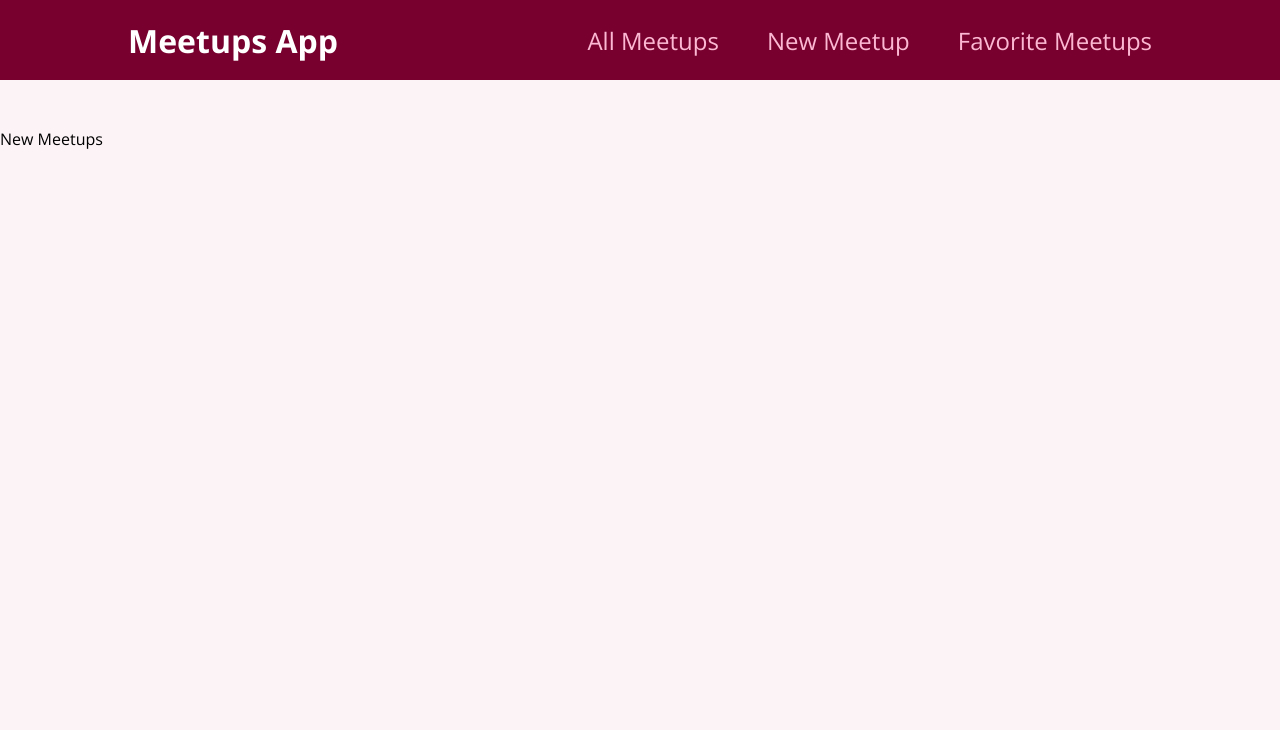
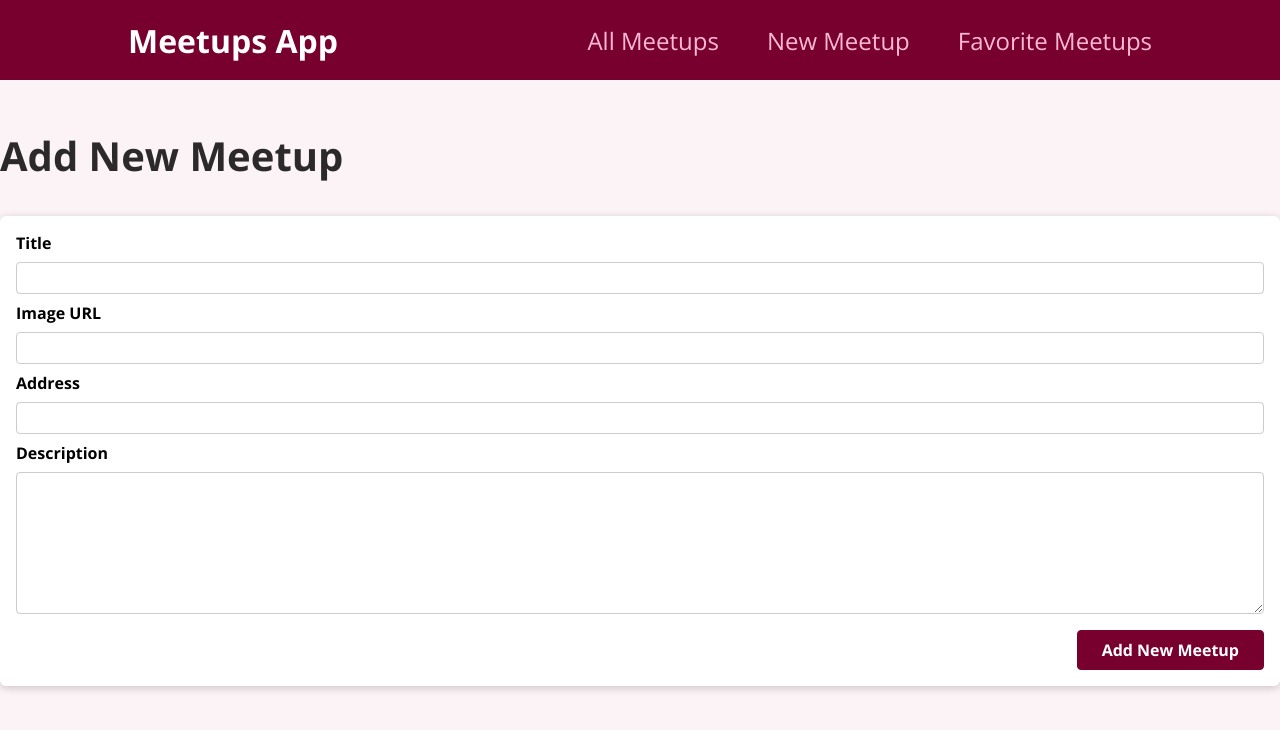
Before and after one commit to Hano1388/react-meetups-app, a React (Create React App) app: page /new in a window 1280 px wide. Shown: the top 730 px of the page. Built offline with nearby package versions, Linux system fonts and the light colour scheme.

Commit message:
add NewMeetupForm

```diff
--- /dev/null
+++ b/src/components/meetups/NewMeetupForm.js
@@ -0,0 +1,33 @@
+import Card from '../wrappers/Card';
+import classNames from './NewMeetupForm.module.css';
+
+const NewMeetupForm = () => {
+  return (
+    <Card>
+      <form className={classNames.form}>
+        <div className={classNames.control}>
+          <label htmlFor="title">Title</label>
+          <input type="text" required id="title" />
+        </div>
+        <div className={classNames.control}>
+          <label htmlFor="image">Image URL</label>
+          <input type="url" required id="image" />
+        </div>
+        <div className={classNames.control}>
+          <label htmlFor="address">Address</label>
+          <input type="text" required id="address" />
+        </div>
+        <div className={classNames.control}>
+          <label htmlFor="description">Description</label>
+          <textarea id="description" required rows="6"></textarea>
+        </div>
+
+        <div className={classNames.actions}>
+          <button>Add New Meetup</button>
+        </div>
+      </form>
+    </Card>
+  );
+};
+
+export default NewMeetupForm;
--- /dev/null
+++ b/src/components/meetups/NewMeetupForm.module.css
@@ -0,0 +1,45 @@
+.form {
+    padding: 1rem;
+  }
+
+  .control {
+    margin-bottom: 0.5rem;
+  }
+
+  .control label {
+    display: block;
+    font-weight: bold;
+    margin-bottom: 0.5rem;
+  }
+
+  .control input,
+  .control textarea {
+    display: block;
+    font: inherit;
+    border-radius: 4px;
+    border: 1px solid #ccc;
+    padding: 0.25rem;
+    width: 100%;
+  }
+
+  .actions {
+    margin-top: 1rem;
+    text-align: right;
+  }
+
+  .actions button {
+    font: inherit;
+    cursor: pointer;
+    background-color: #77002e;
+    color: white;
+    padding: 0.5rem 1.5rem;
+    border: 1px solid #77002e;
+    border-radius: 4px;
+    font-weight: bold;
+  }
+
+  .actions button:hover,
+  .actions button:active {
+    background-color: #a50e48;
+    border-color: #a50e48;
+  }
--- a/src/pages/NewMeetup.js
+++ b/src/pages/NewMeetup.js
@@ -1,5 +1,12 @@
+import NewMeetupForm from '../components/meetups/NewMeetupForm';
+
 const NewMeetup = () => {
-  return <div>New Meetups</div>;
+  return (
+    <section>
+      <h1>Add New Meetup</h1>
+      <NewMeetupForm />
+    </section>
+  );
 };
 
 export default NewMeetup;
```
Also changed, not shown: 1 other file (tests, documents, lock files or other folders).
